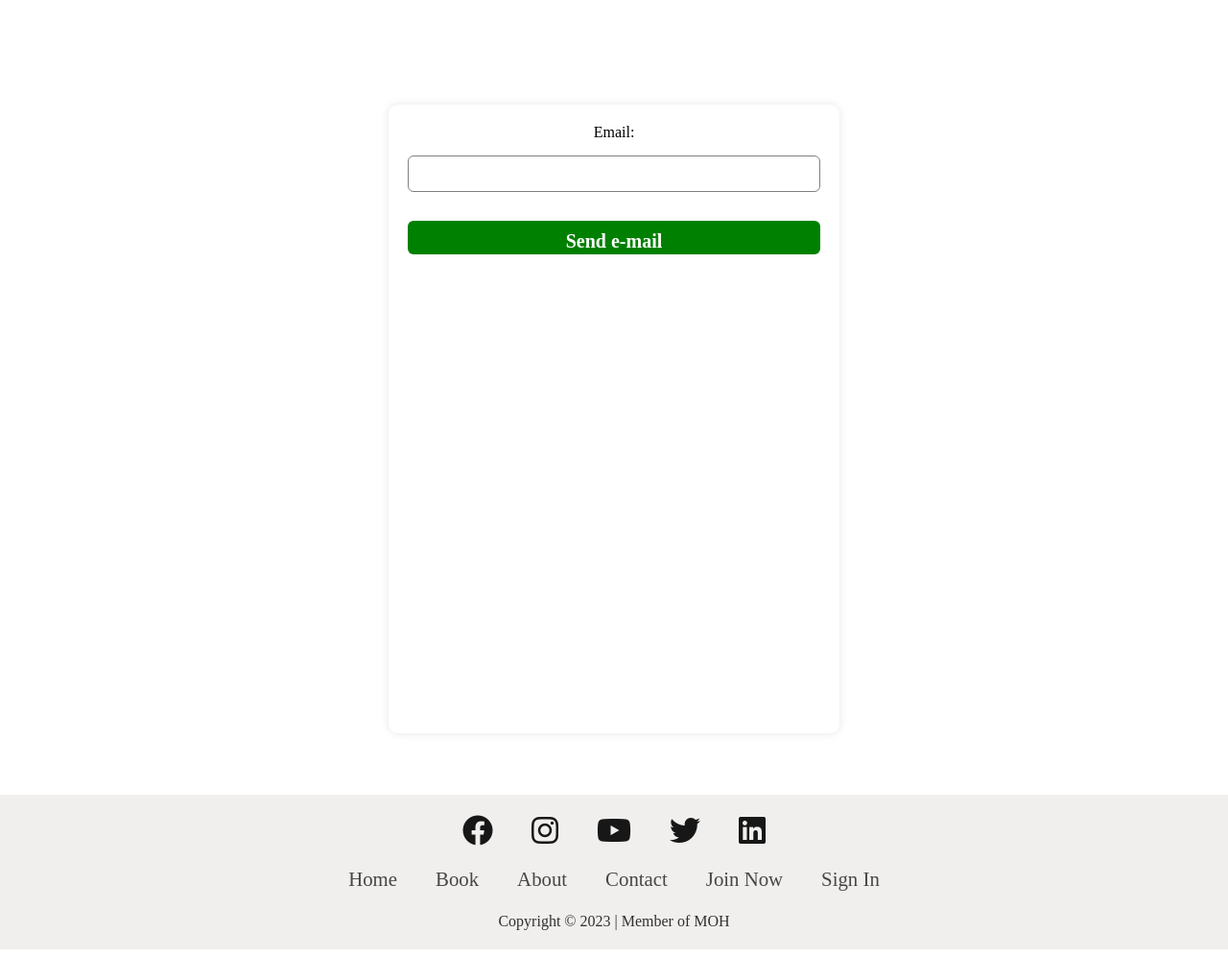
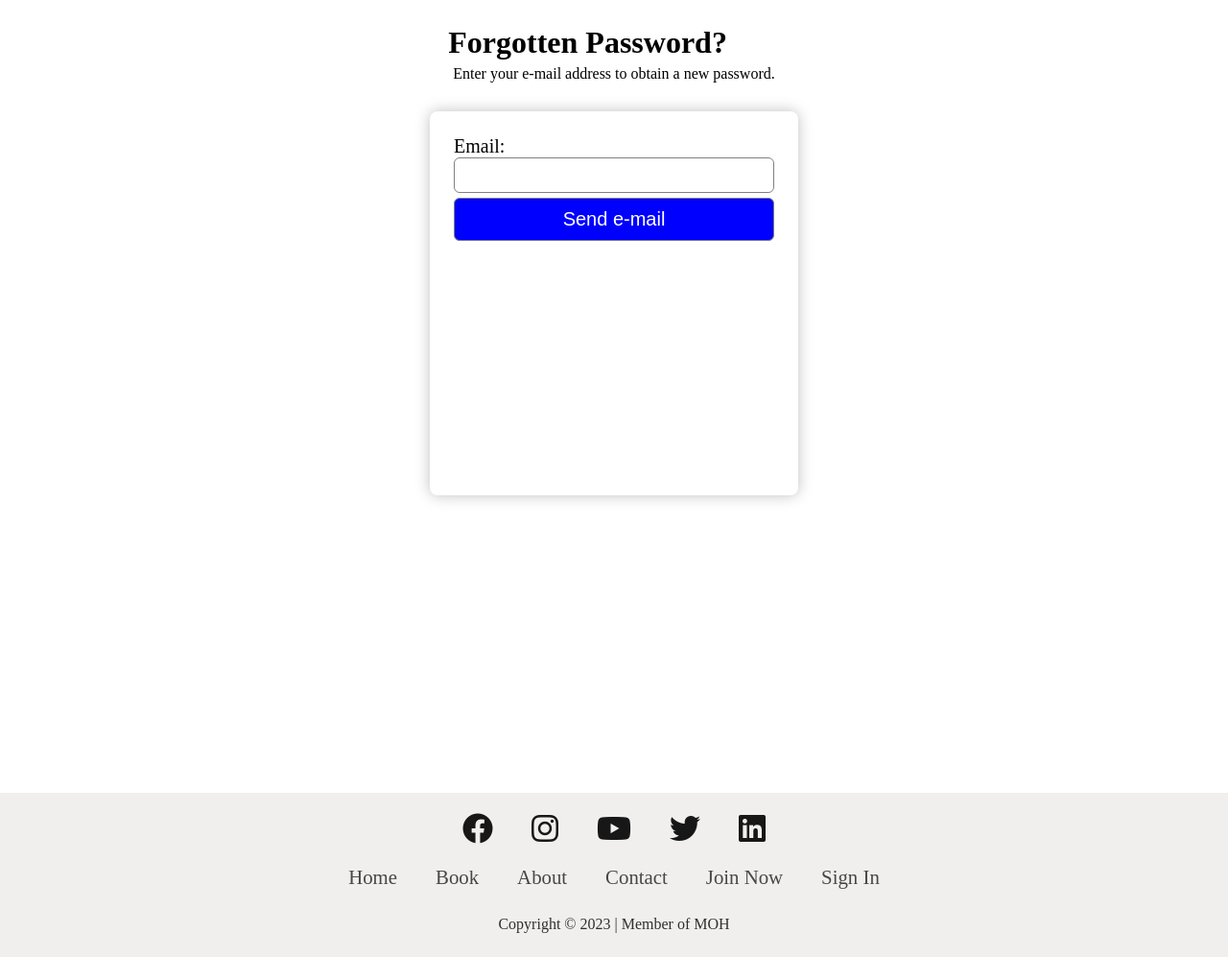
Before and after one commit to bushyhak/System, a Django app: page /password-reset/ in a window 1280 px wide. Shown: the part 71-1068 px from the top of the page at 96% size. Run offline with Django 4.2, Linux system fonts and the light colour scheme; some web fonts are replaced.

Commit message:
edited all forms

```diff
--- a/system/models.py
+++ b/system/models.py
@@ -1,9 +1,7 @@
 from django.db import models
 from django.conf import settings
 
-from django.contrib.auth import get_user_model
 
-User = get_user_model()
 
 class Profile(models.Model):
     user = models.OneToOneField(settings.AUTH_USER_MODEL,
--- a/system/static/system/css/edit.css
+++ b/system/static/system/css/edit.css
@@ -15,20 +15,25 @@
   display: flex;
   flex-direction: column;
   align-items:center;
-    height: 95vh;
-    /* margin-top: 20px; */
-    background-color: rgb(41, 51, 82);
+  min-height:80vh;
+  background-color: white;
+  width:500px;
+  margin:0 auto;
+  box-shadow: 0 0 10px rgba(0, 0, 0, 0.1);
+  margin-top: 60px;
+  margin-bottom:50px;
 }
 .edit-profile h1{
 padding-top: 18px;
 font-family:TT Wellingtons Trial DemiBold ;
-  color: white;
+color: black;
 text-transform: uppercase;
 font-size: 1.4em;
+margin-bottom: 3px;
 }
-form{
-  height:655px;
-  margin-top: 0;
+
+ .user_profile form{
+  max-height: 10vh;
 
 }
 .edit-profile form label{
@@ -38,15 +43,16 @@ form{
 }
 
 .btn-changes{
-  background-color: rgb(41, 51, 82);
+background-color:darkblue;
 color: #fff;
 font-size: 1.3em;
+border-radius: 5px;
+width:100%;
+margin-top:10px;
+margin-bottom: 10px;
 }
-/* form input{
-  color: black;
-  margin-top: 5px;
-  margin-bottom: 4px;
-
+input{
+width:100%;
+border-radius: 5px;
+padding:10px;
 }
-
-  */
--- a/system/static/system/css/password_change_done.css
+++ b/system/static/system/css/password_change_done.css
@@ -16,8 +16,9 @@
     display: flex;
     align-items: center;
     flex-direction: column;
-    padding-top: 10%;
-    height: 70vh;
+    margin-top: 15%;
+    /* margin:15%; */
+    min-height: 100vh;
 
 }
 .whole i{
--- a/system/static/system/css/password_change_form.css
+++ b/system/static/system/css/password_change_form.css
@@ -20,51 +20,52 @@
     border: none;
     text-decoration: none;
     box-sizing: border-box;
-    /* font-family:TT Wellingtons Trial Regular; */
-  }
+    font-family:TT Wellingtons Trial Regular;
+      }
 
 .change_pass{
   display: flex;
   flex-direction:column;
   padding-top: 20px;
-  height: 70vh;
+  height: 100vh;
 }
 .change_pass h1{
   padding-top: 2%;
   text-transform: uppercase;
   text-align: center;
-  color: #fff;
-
+  color: black;
+  font-size: 30px;
+ font-family:  TT Wellingtons Trial DemiBold;
 }
-
-form {
+.div-change-password form {
     display: flex;
+    flex-direction: column;
     width: 470px;
-    height: 370px;
     background-color: #ffffff;
     margin: auto;
-    padding: 20px;
+    padding: 30px;
     border-radius: 10px;
     box-shadow: 0 0 10px rgba(0, 0, 0, 0.1);
+    margin-top:2%;
   }
 
-form input {
-    width: 100%;
-    padding: 10px;
-    border: none;
-    border: 1px solid gray;
-    border-radius: 6px;
-    outline: none;
-  }
+.form_section input{
+      width: 100%;
+      padding: 10px;
+      border: none;
+      border: 1px solid gray;
+      border-radius: 6px;
+      outline: none;
+      font-family:  Wellingtons Trial DemiBold;
+    }
 .change{
-    width:16%;
-    height: 35px;
-    margin-left:41%;
+    width:100%;
+    height: 45px;
+    margin: auto;
     margin-top: 30px;
-    border: none;
+    margin-bottom:0;
     background-color: blue;
-    /* background-color: #49c1a2; */
     color: white;
-    font-size: 18px;
+    font-size: 25px;
     border-radius: 6px;
 }
--- a/system/static/system/css/password_reset_complete.css
+++ b/system/static/system/css/password_reset_complete.css
@@ -16,7 +16,7 @@
     flex-direction: column;
     align-items: center;
     background-color: #fff;
-    height: 70vh;
+    height:70vh;
     text-align: center;
     font-size: 1.3em;
 }
--- a/system/static/system/css/password_reset_confirm.css
+++ b/system/static/system/css/password_reset_confirm.css
@@ -15,20 +15,43 @@
 .confirm{
     display: flex;
     flex-direction: column;
+    align-items: center;
     background-color:#fff;
-    margin-top: 8px;
-    padding-left: 2%;
+    margin:5%;
     text-align: left;
-    height:70vh;
+    height:100vh;   ;
     font-family:TT Wellingtons Trial Regular  ;
 }
-.confirm h1, p{
-    text-align: center;
+.confirm h1,p{
+   margin:5px;
 }
-form input{
+
+.center-form {
+    margin: 0 auto;
+    width: 500px;
+    padding: 20px;
+    box-shadow: 0 0 10px rgba(0, 0, 0, 0.1);
+    height: 50vh;
+}
+.center-form input {
+    width: 100%;
+    padding: 10px;
     margin-top: 15px;
+    border: 1px solid gray;
+    border-radius: 6px;
+    outline: gray;
+    background-color: transparent;
+    color: black;
     font-family:TT Wellingtons Trial Regular ;
-    /* font-size: 1.em; */
-    /* padding-top: 5px; */
-    /* padding: 10px; */
 }
+.center-form input[type="submit"] {
+    width: 100%;
+    padding: 10px;
+    border-radius: 6px;
+    outline:none;
+    background-color: darkblue;
+    color: white;
+    font-size: 1.2em;
+    font-weight: bold;
+    height: 50px;
+}
--- a/system/static/system/css/password_reset_done.css
+++ b/system/static/system/css/password_reset_done.css
@@ -14,7 +14,7 @@
 .reset-done{
     /* background-color:#fff; */
     text-align: center;
-    height: 70vh;
+    min-height: 100vh;
     background-color: #fff;
     }
 
@@ -22,7 +22,7 @@
     /* display: flex; */
     font-size: 115px;
     justify-content: center;
-    margin-top: 9%;
+    margin-top: 15%;
     size-adjust: 30px;
     color: green;
     cursor: pointer;
--- a/system/static/system/css/password_reset_form.css
+++ b/system/static/system/css/password_reset_form.css
@@ -1,53 +1,78 @@
 @font-face {
-    font-family: TT Wellingtons Trial Regular;
-    src: url(/system/templates/system/Fonts/TT\ Wellingtons\ Trial\ Regular.otf);
-  }
+    font-family: 'TT Wellingtons Trial Regular';
+    src: url(/system/templates/system/Fonts/TT%20Wellingtons%20Trial%20Regular.otf);
+}
 
-  @font-face {
-  font-family: TT Wellingtons Trial Bold;
-  src: url(/system/templates/system/Fonts/TT\ Wellingtons\ Trial\ Bold.otf);
-  }
-  @font-face {
-    font-family: TT Wellingtons Trial DemiBold;
-    src: url(/system/templates/system/Fonts/TT\ Wellingtons\ Trial\ DemiBold.otf);
-    }
-body{
-    background-color: white;
-    /* background-color:rgb(41, 51, 82);; */
-    font-family:TT Wellingtons Trial Regular;
-    box-sizing: border-box;
-    /* background-color: #242D34; */
+@font-face {
+    font-family: 'TT Wellingtons Trial Bold';
+    src: url(/system/templates/system/Fonts/TT%20Wellingtons%20Trial%20Bold.otf);
 }
-.forgotten_password{
-    padding-top: 25px;
-    text-align: center;
-    color: #fff;
+
+@font-face {
+    font-family: 'TT Wellingtons Trial DemiBold';
+    src: url(/system/templates/system/Fonts/TT%20Wellingtons%20Trial%20DemiBold.otf);
 }
-form{
+
+.password-reset-form {
+
     display: flex;
     flex-direction: column;
-    margin-bottom: 5%;
+    align-items: center;
+    /* justify-content: center; */
+    min-height: 100vh;
+    /* background-color: rgb(41, 51, 82);  */
+    font-family: 'TT Wellingtons Trial Regular';
+    position: relative;
     margin-top: 2%;
 }
 
+.forgotten_password {
+    margin-top: 0;
+}
 
-.forgotten_password h1{
-    font-family:  TT Wellingtons Trial DemiBold;
-    font-size: 2.2em;
+.reset-section {
+    background-color: white;
+    margin-top: 2%;
+    width: 30%;
+    height: 50vh;
+    box-shadow: 0 0 15px rgba(0, 0, 0, 0.25);
+    /* box-shadow: 0 0 10px rgba(0, 0, 0, 0.1); */
+    padding: 20px;
+    border-radius: 8px;
+    font-size:20px
+}
 
 
+.reset-section input[type="submit"] {
+    width: 100%;
+    padding: 10px;
+    border: none;
+    border: 1px solid gray;
+    border-radius: 6px;
+    outline: none;
+    background-color: blue;
+    color: white;
+    font-size:20px;
 }
-.send_email{
-    color: #fff;
-    width:100%;
-    height: 35px;
-    margin: auto;
-    margin-top: 30px;
+
+.reset-section input[type="submit"]:hover {
+    background-color: darkblue;
+}
+
+/* Make sure that the first two lines are just below the nav bar */
+.navbar {
+    margin-bottom:0;
+}
+
+/* Make sure the input elements are the same */
+.password-reset-form input[type="email"],
+.password-reset-form input[type="password"] {
+    width: 100%;
+    padding: 10px;
     border: none;
-    font-family: TT Wellingtons Trial Bold;
-    font-size: 20px;
-    font-weight:550;
+    border: 1px solid gray;
     border-radius: 6px;
-    background-color: green;
-    opacity: 1;
+    outline: none;
+    color: black;
+
 }
--- a/system/templates/main.html
+++ b/system/templates/main.html
@@ -11,11 +11,12 @@
     <link rel="stylesheet" href="{%static 'system/css/password_change_form.css' %}">
     <link rel="stylesheet" href="{%static 'system/css/password_change_done.css' %}">
     <link rel="stylesheet" href="{%static 'system/css/edit.css' %}">
+    <link rel="stylesheet" href="{%static 'system/css/password_reset_form.css' %}">
     <link rel="stylesheet" href="{%static 'system/css/password_reset_done.css' %}">
     <link rel="stylesheet" href="{%static 'system/css/password_reset_confirm.css' %}">
     <link rel="stylesheet" href="{%static 'system/css/password_reset_complete.css' %}">
     <link rel="stylesheet" href="{%static 'system/css/register_done.css' %}">
-    <link rel="stylesheet" href="{%static 'system/css/password_reset_form.css' %}">
+
 
 
     <link rel="preconnect" href="https://fonts.googleapis.com">
@@ -50,6 +51,18 @@
         </div>
 
     </nav>
+    <!-- {% if messages %}
+        <ul class="messages">
+            {% for message in messages %}
+                <li class="{{message.tags}}">
+                    {{ message | safe}}
+                    <a href="#" class="close">x</a>
+
+                </li>
+            {% endfor%}
+        </ul>
+    {% endif%} -->
+
     {% block content%}
     <main class="main">
 
--- a/system/templates/registration/password_reset_confirm.html
+++ b/system/templates/registration/password_reset_confirm.html
@@ -6,12 +6,11 @@
 {% block title %}Reset your password{% endblock %}
 {% block content %}
 <div class="confirm">
-
-    <h1>Reset your password</h1>
+    <h1>Reset Your Password</h1>
     {% if validlink %}
         <p>Please enter your new password twice:</p>
 
-        <form method="post">
+        <form method="post" class="center-form">
             {{ form.as_p }}
             {% csrf_token %}
              <p><input type="submit" value="Change my password" /></p>
--- a/system/templates/registration/password_reset_form.html
+++ b/system/templates/registration/password_reset_form.html
@@ -1,22 +1,20 @@
 {% extends "main.html" %}
-{% load static%}
+{% load static %}
 
 {% block title %}Reset your password{% endblock %}
 
 {% block content %}
-    <body>
+    <div class="password-reset-form">
         <div class="forgotten_password">
-            <h1>Forgotten your password?</h1>
-
+            <h1>Forgotten Password?</h1>
             <p>Enter your e-mail address to obtain a new password.</p>
         </div>
-
-        <form method="post">
-            {{ form.as_p }}
-            <p><input type="submit" value="Send e-mail" class="send_email"></p>
-            {% csrf_token %}
-        </form>
-
-    </body>
-
+        <div class="reset-section">
+            <form class="actual-reset-form" method="post">
+                {{ form.as_p }}
+                <p><input type="submit" value="Send e-mail"></p>
+                {% csrf_token %}
+            </form>
+        </div>
+    </div>
 {% endblock %}
--- a/system/templates/system/register.html
+++ b/system/templates/system/register.html
@@ -18,6 +18,7 @@
           By clicking the Sign Up button,you agree to our <br />
           <a href="#">Terms and Condition</a> and <a href="#">Policy Privacy</a>
         </p>
+      </form>
     </div>
 
     <p class="para-2">
```
Also changed, not shown: system/static/system/css/dashboard.css (+4 -3 lines), system/templates/registration/password_change_form.html (+10 -12 lines), system/templates/system/edit.html (+10 -6 lines), system/views.py (+12 -3 lines). Lines whose indentation alone changed are shown as unchanged.
